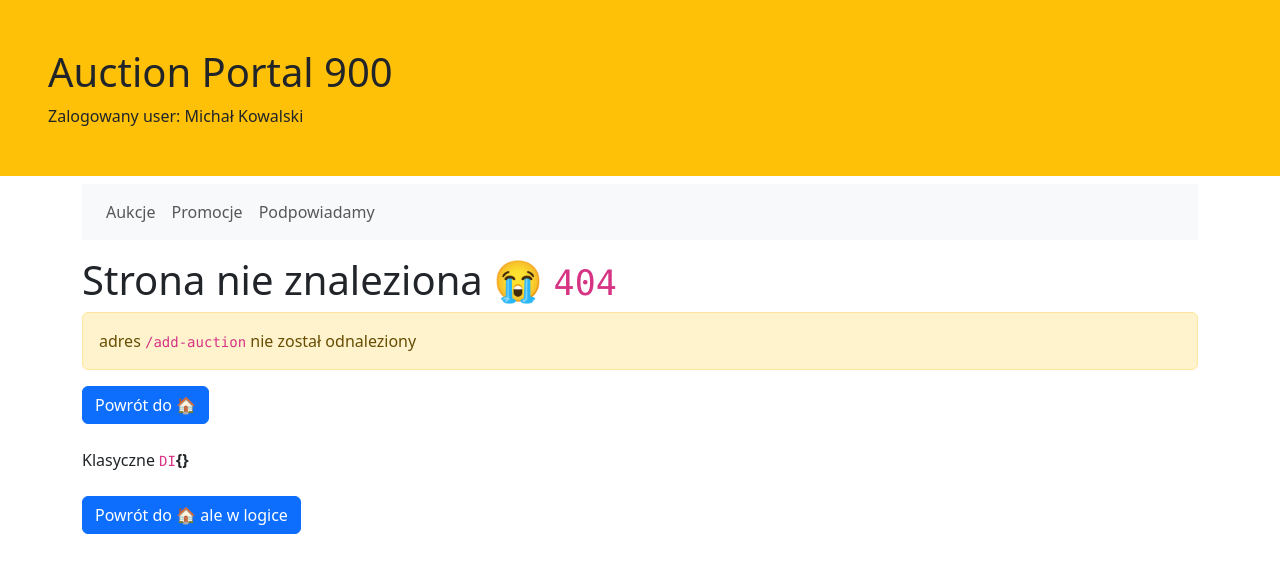
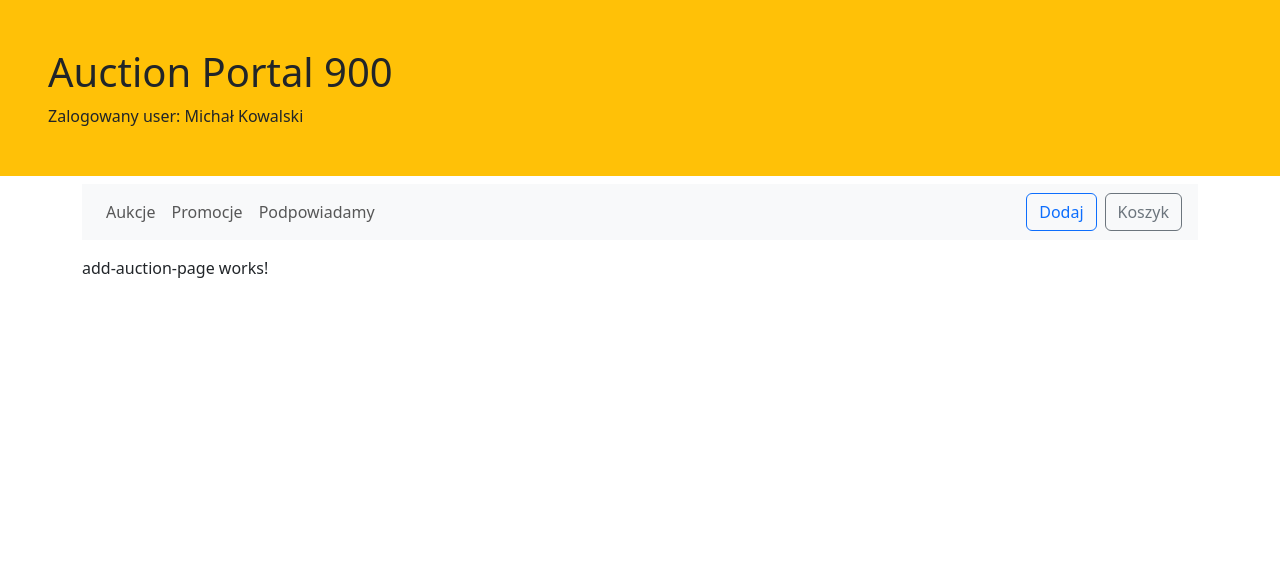
Before and after one commit to michaljabi/20251013-angular, an Angular app in the folder auction-portal/: page /add-auction in a window 1280 px wide. Shown: the top 572 px of the page. Built offline with nearby package versions, Linux system fonts and the light colour scheme.

Commit message:
task(16): add missing "auctions" page to routing

```diff
--- a/auction-portal/src/app/app.routes.ts
+++ b/auction-portal/src/app/app.routes.ts
@@ -1,12 +1,18 @@
 import { Routes } from '@angular/router';
 import {AuctionsPageComponent} from './auctions/auctions-page.component';
 import {NotFoundPageComponent} from './common/not-found-page/not-found-page.component';
+import {CartPageComponent} from './auctions/cart-page/cart-page.component';
+import {AddAuctionPageComponent} from './auctions/add-auction-page/add-auction-page.component';
+import {PromotionsPageComponent} from './auctions/promotions-page/promotions-page.component';
 
 export const routes: Routes = [
   // redirect z głównej do /auctions po wejściu na aplikację naszą
   { path: '', redirectTo: '/auctions', pathMatch: 'full' },
   // dopisz ścieżkę do /auctions
   { path: 'auctions', component: AuctionsPageComponent },
+  { path: 'promotions', component: PromotionsPageComponent },
+  { path: 'add-auction', component: AddAuctionPageComponent },
+  { path: 'cart', component: CartPageComponent },
   // catch all sla nieobsługiwanych ścieżek (404 TODO ):
   { path: '**', component: NotFoundPageComponent },
   // UWAGA: kolejność ścieżek ma znaczenie !
--- /dev/null
+++ b/auction-portal/src/app/auctions/add-auction-page/add-auction-page.component.ts
@@ -0,0 +1,15 @@
+import { Component } from '@angular/core';
+
+@Component({
+  selector: 'app-add-auction-page',
+  imports: [],
+  template: `
+    <p>
+      add-auction-page works!
+    </p>
+  `,
+  styles: ``
+})
+export class AddAuctionPageComponent {
+
+}
--- a/auction-portal/src/app/auctions/auctions-page.component.ts
+++ b/auction-portal/src/app/auctions/auctions-page.component.ts
@@ -7,11 +7,14 @@ import {AuctionItem} from './auction-item';
   imports: [ AuctionCardComponent],
   template: `
     <section>
+      <h2>Nasze aukcje:</h2>
       <div class="row">
         @for(item of auctions; track item.id) {
           <div class="col-12 col-sm-6 col-md-4 col-lg-3">
             <app-auction-card [auctionItem]="item" />
           </div>
+        } @empty {
+
         }
       </div>
     </section>
@@ -27,12 +30,15 @@ export class AuctionsPageComponent implements OnInit {
 
     // Jesteś w stanie sterować momentem wywołania tej metody podczas testowania komponentu.
     ngOnInit(): void {
+      // isLoading = true
       this.auctionsResourceService.getAll().subscribe({
         next: (auctions: AuctionItem[]) => {
           this.auctions = auctions;
+          // isLoading = false
         },
         error: (err: Error) => {
           console.error('Error', err);
+          // errorMessage = err.message
         }
       });
     }
--- /dev/null
+++ b/auction-portal/src/app/auctions/cart-page/cart-page.component.ts
@@ -0,0 +1,15 @@
+import { Component } from '@angular/core';
+
+@Component({
+  selector: 'app-cart-page',
+  imports: [],
+  template: `
+    <p>
+      cart-page works!
+    </p>
+  `,
+  styles: ``
+})
+export class CartPageComponent {
+
+}
--- /dev/null
+++ b/auction-portal/src/app/auctions/promotions-page/promotions-page.component.ts
@@ -0,0 +1,15 @@
+import { Component } from '@angular/core';
+
+@Component({
+  selector: 'app-promotions-page',
+  imports: [],
+  template: `
+    <p>
+      promotions-page works!
+    </p>
+  `,
+  styles: ``
+})
+export class PromotionsPageComponent {
+
+}
--- a/auction-portal/src/app/common/main-menu/main-menu.component.ts
+++ b/auction-portal/src/app/common/main-menu/main-menu.component.ts
@@ -40,6 +40,10 @@ import {RouterLink, RouterLinkActive} from '@angular/router';
           <!-- na deprecated musimy uważać, bo jeśli jest w v20 to oznacza że w v21 już może nie być dostępne -->
         </ul>
       </div>
+      <div class="text-light d-flex gap-2">
+        <a class="btn btn-outline-primary" routerLink="/add-auction"> Dodaj </a>
+        <a class="btn btn-outline-secondary" routerLink="/cart"> Koszyk </a>
+      </div>
     </nav>
   `,
   styles: ``
--- a/auction-portal/src/app/common/not-found-page/not-found-page.component.ts
+++ b/auction-portal/src/app/common/not-found-page/not-found-page.component.ts
@@ -10,7 +10,7 @@ import {JsonPipe} from '@angular/common';
       <div class="alert alert-warning">
         adres <code>/{{activatedRoute.snapshot.url}}</code> nie został odnaleziony
       </div>
-      <button class="btn btn-primary" routerLink="/"> Powrót do 🏠</button>
+      <a class="btn btn-primary" routerLink="/"> Powrót do 🏠</a>
       <div class="my-4">
         Klasyczne <code>DI</code> <strong>{{activatedRoute2.snapshot.queryParams | json}}</strong>
       </div>
```
